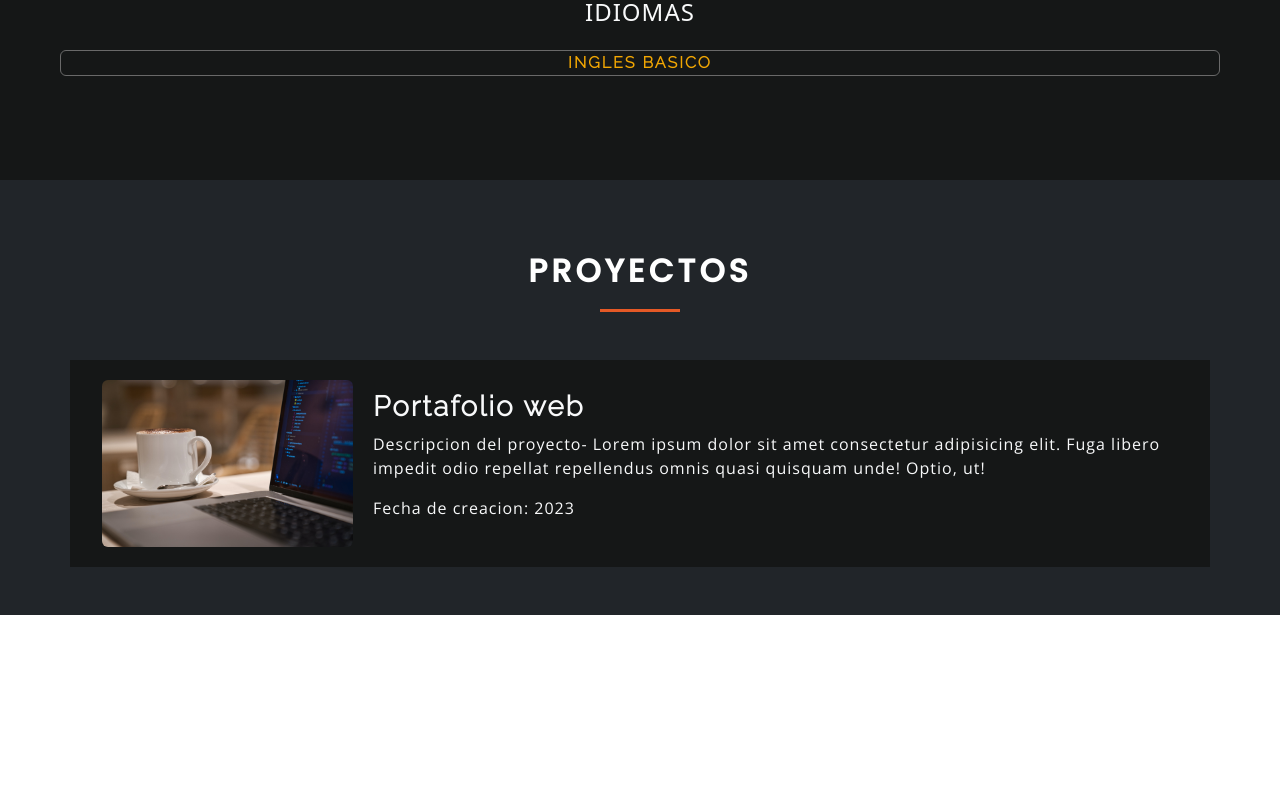
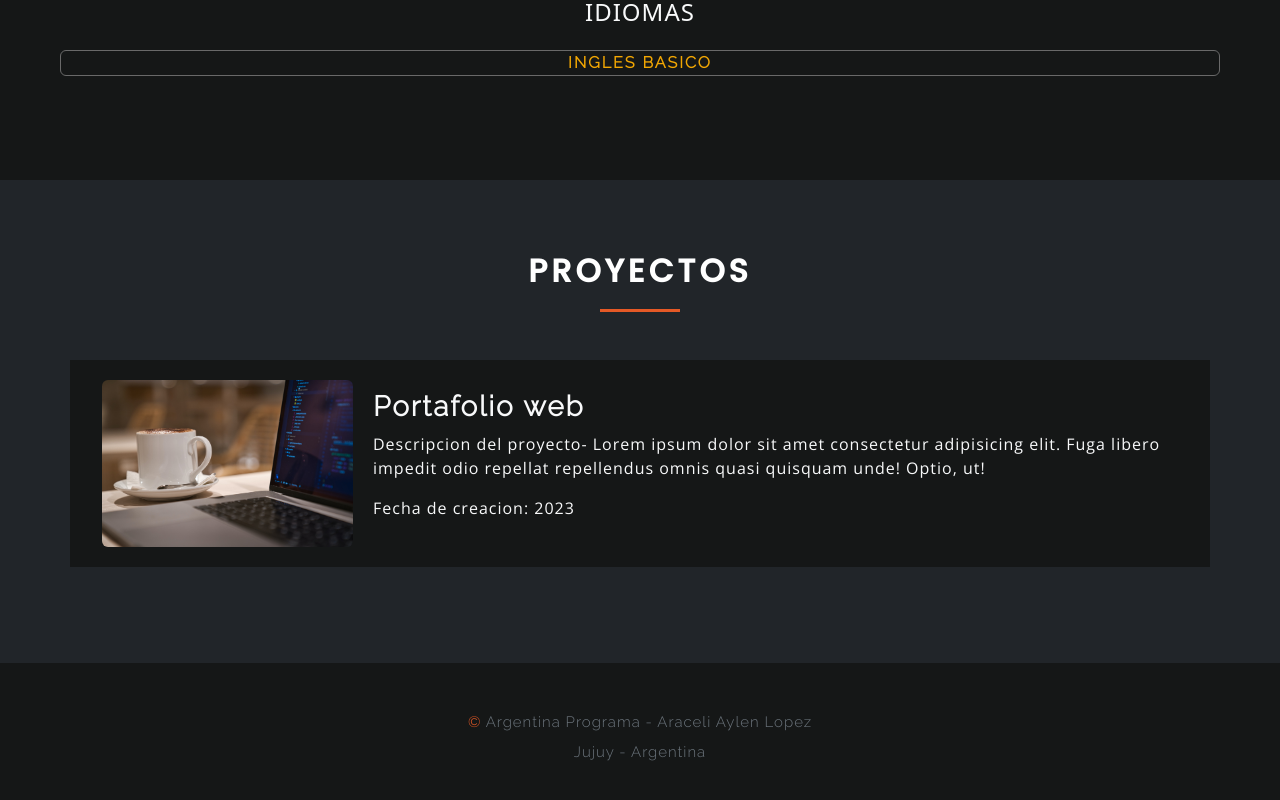
Before and after one commit to AraceliW/Portafolio-FrontEnd, an Angular app: page / in a window 1280 px wide. Shown: the part 2425-3225 px from the top of the page. Before the commit the page ends 3040 px from the top, so only its background shows below. Built offline with nearby package versions, Linux system fonts and the light colour scheme; what ng-circle-progress would draw is missing.

Commit message:
Se creo la seccion de Footer

```diff
--- a/src/app/app.component.html
+++ b/src/app/app.component.html
@@ -4,3 +4,4 @@
 <app-educacion></app-educacion>
 <app-skills></app-skills>
 <app-proyectos></app-proyectos>
+<app-footer></app-footer>
--- a/src/app/app.module.ts
+++ b/src/app/app.module.ts
@@ -10,6 +10,7 @@ import { EducacionComponent } from './componentes/educacion/educacion.component'
 import { NgCircleProgressModule } from 'ng-circle-progress';
 import { SkillsComponent } from './componentes/skills/skills.component';
 import { ProyectosComponent } from './componentes/proyectos/proyectos.component';
+import { FooterComponent } from './componentes/footer/footer.component';
 
 
 @NgModule({
@@ -22,6 +23,7 @@ import { ProyectosComponent } from './componentes/proyectos/proyectos.component'
     EducacionComponent,
     SkillsComponent,
     ProyectosComponent,
+    FooterComponent,
   ],
   imports: [
     BrowserModule,
--- /dev/null
+++ b/src/app/componentes/footer/footer.component.css
@@ -0,0 +1,13 @@
+.footer{
+    background-color: #151717;
+}
+
+.text{
+    font-family: 'Raleway', sans-serif;
+    letter-spacing: 1px;
+    font-size: 15px;
+}
+
+.color-org{
+    color: #E55926;
+}
--- /dev/null
+++ b/src/app/componentes/footer/footer.component.html
@@ -0,0 +1,10 @@
+<footer class="footer py-4">
+    <div class="container-lg">
+        <div class="row">
+            <div class="col-lg-12 py-2 my-3 text-center text-muted text">
+                <p class="pb-2 m-0"><span class="color-org">© </span><span>Argentina Programa</span> - <span>Araceli Aylen Lopez</span></p>
+                <p class="pb-2 mb-0"><span>Jujuy</span> - <span>Argentina</span></p>
+            </div>
+        </div>
+    </div>
+</footer>
--- a/src/app/componentes/proyectos/proyectos.component.html
+++ b/src/app/componentes/proyectos/proyectos.component.html
@@ -1,5 +1,5 @@
 <div class="container-fluid p-5 bg-dark">
-    <div class="container">
+    <div class="container mb-5">
         <div class="about p-4">
             <div class="position-relative d-flex align-items-center justify-content-center">
                 <h1 class="font-seccion fs-2">PROYECTOS</h1>
@@ -17,7 +17,6 @@
                 <p class="text-light text">Descripcion del proyecto- Lorem ipsum dolor sit amet consectetur adipisicing elit. Fuga libero impedit odio repellat repellendus omnis quasi quisquam unde! Optio, ut!</p>
                 <p class="text-light text">Fecha de creacion: <span class="text-light">2023</span></p>
             </div>
-
         </div>
 
     </div>
```
Also changed, not shown: src/app/componentes/footer/footer.component.ts (added, +10 -0 lines), 1 other file (tests, documents, lock files or other folders).
